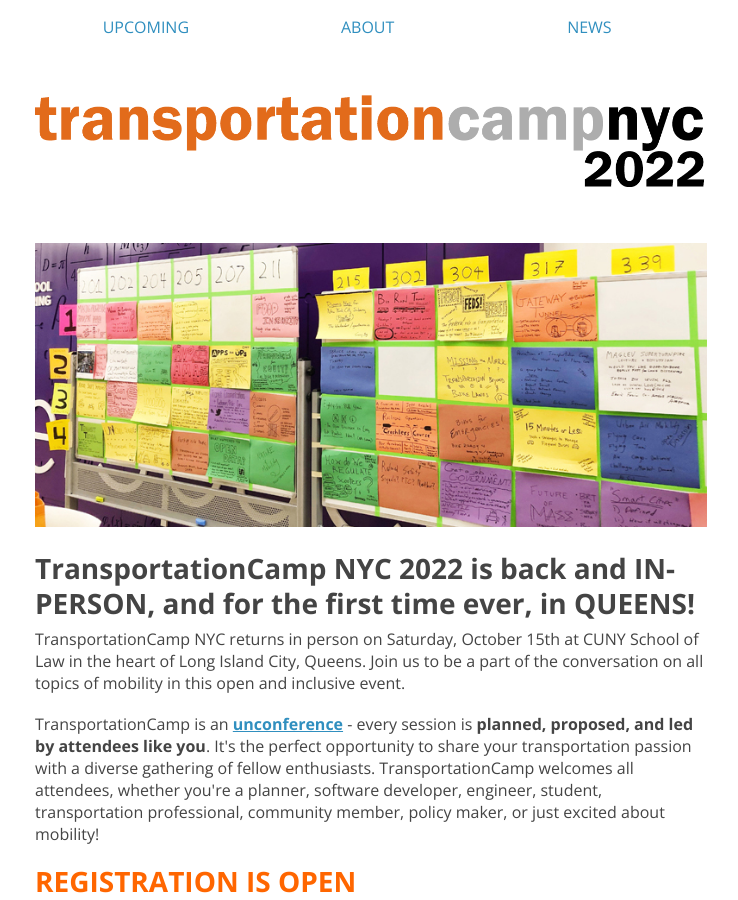
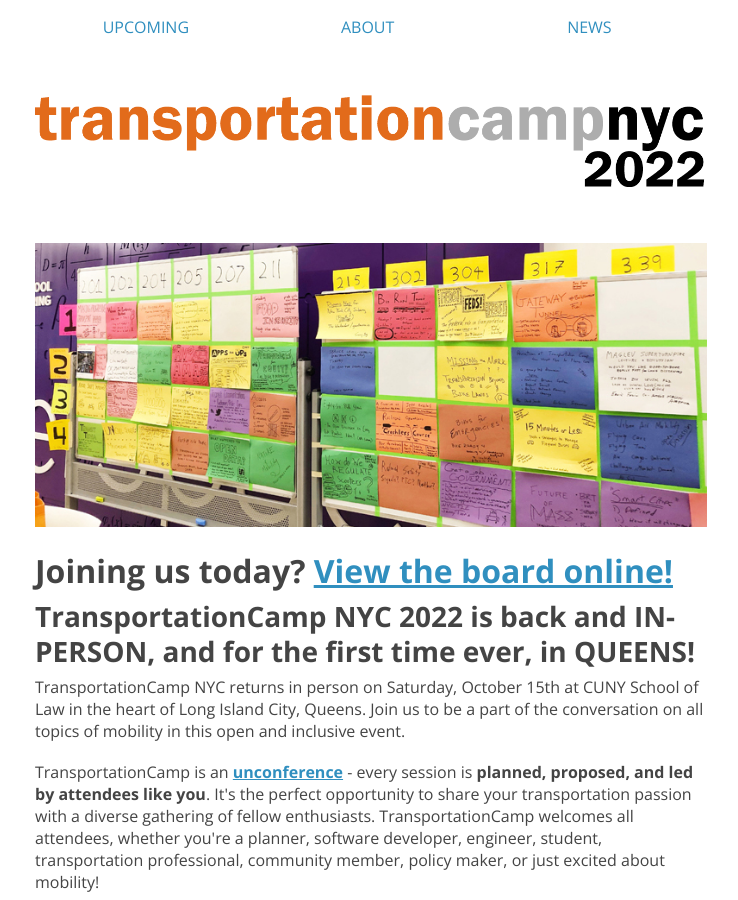
Before and after one commit to transpocamp/transportationcamp.org, a Jekyll site: the page built from events/nyc-2022/index.markdown, in a window 1280 px wide and 900 px high. Shown: the whole window, without its empty margins (269-1007 px from the left). Built offline with Jekyll 4.4.1, drawn with Linux system fonts in a browser that asks for light colours; nearby versions of some CDN libraries.

Commit message:
NYC board link

```diff
--- a/events/nyc-2022/index.markdown
+++ b/events/nyc-2022/index.markdown
@@ -11,6 +11,8 @@
 ---
 
 <img src="board.jpg" alt="Board" />
+
+# Joining us today? [View the board online!](https://docs.google.com/spreadsheets/d/e/2PACX-1vTQhUwkXIwEVXFQgF76ElmL5KupFbjYH50ss8mVw1rvv2gK7WiPi2xY2srT_qhMhe_nvk3M0UOdj7TZ/pubhtml?gid=302942185&single=true)
 
 ### TransportationCamp NYC 2022 is back and IN-PERSON, and for the first time ever, in QUEENS!
 
```
